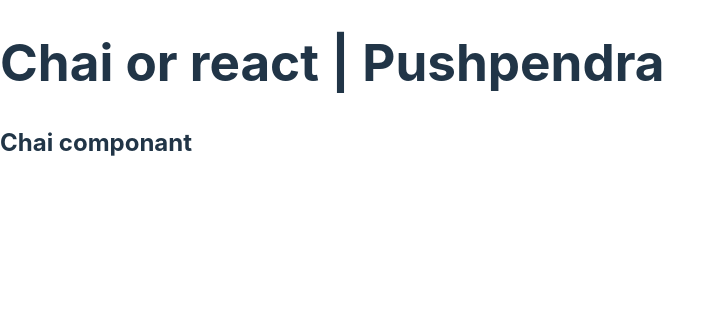
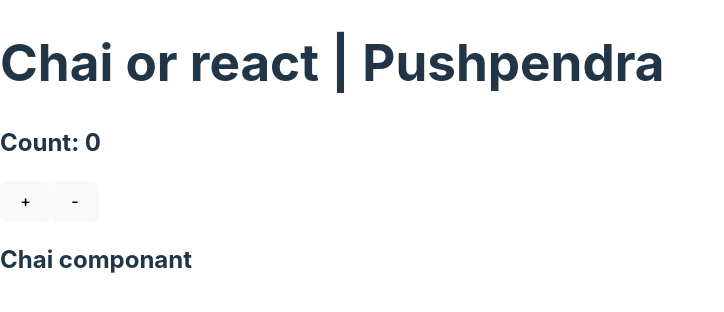
Before and after one commit to pushpendraa3/chai-or-react, a React (Vite) app: page / in a window 1280 px wide. Shown: the top 312 px of the page, without its empty margins (0-724 px from the left). Built offline with nearby package versions, Linux system fonts and the light colour scheme.

Commit message:
learnt useState hook

```diff
--- a/src/App.jsx
+++ b/src/App.jsx
@@ -1,4 +1,5 @@
 import Chai from "./Chai";
+import Counter from './Counter.jsx';
 
 
 
@@ -7,7 +8,7 @@ function App() {
   return (
     <>
       <h1>Chai or react | Pushpendra</h1>
-
+      <Counter></Counter>
       <Chai />
     </>
   )
--- /dev/null
+++ b/src/Counter.jsx
@@ -0,0 +1,20 @@
+import React, { useState } from 'react'
+
+const Counter = () => {
+    const [count, setCount] = useState(0);
+
+    const addCount = () => {
+        // console.log("value added")
+        // const newCount = count + 1;
+        setCount( count + 1 )
+    }
+  return (
+    <div>
+        <h2>Count: {count}</h2>
+        <button onClick={ () => { setCount( count + 1 ) } }>+</button>
+        <button onClick={ () => { if(count > 0) setCount( count - 1 ) }}>-</button>
+    </div>
+  )
+}
+
+export default Counter
```
